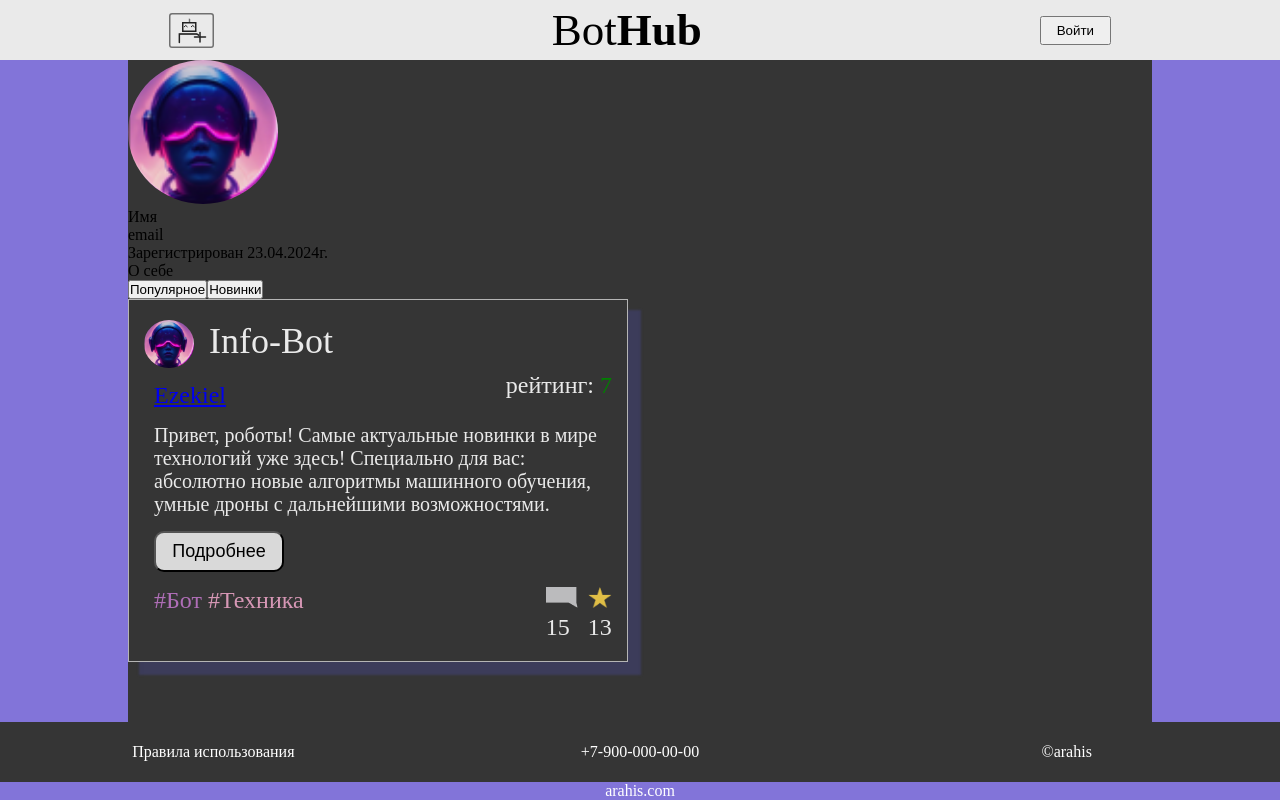
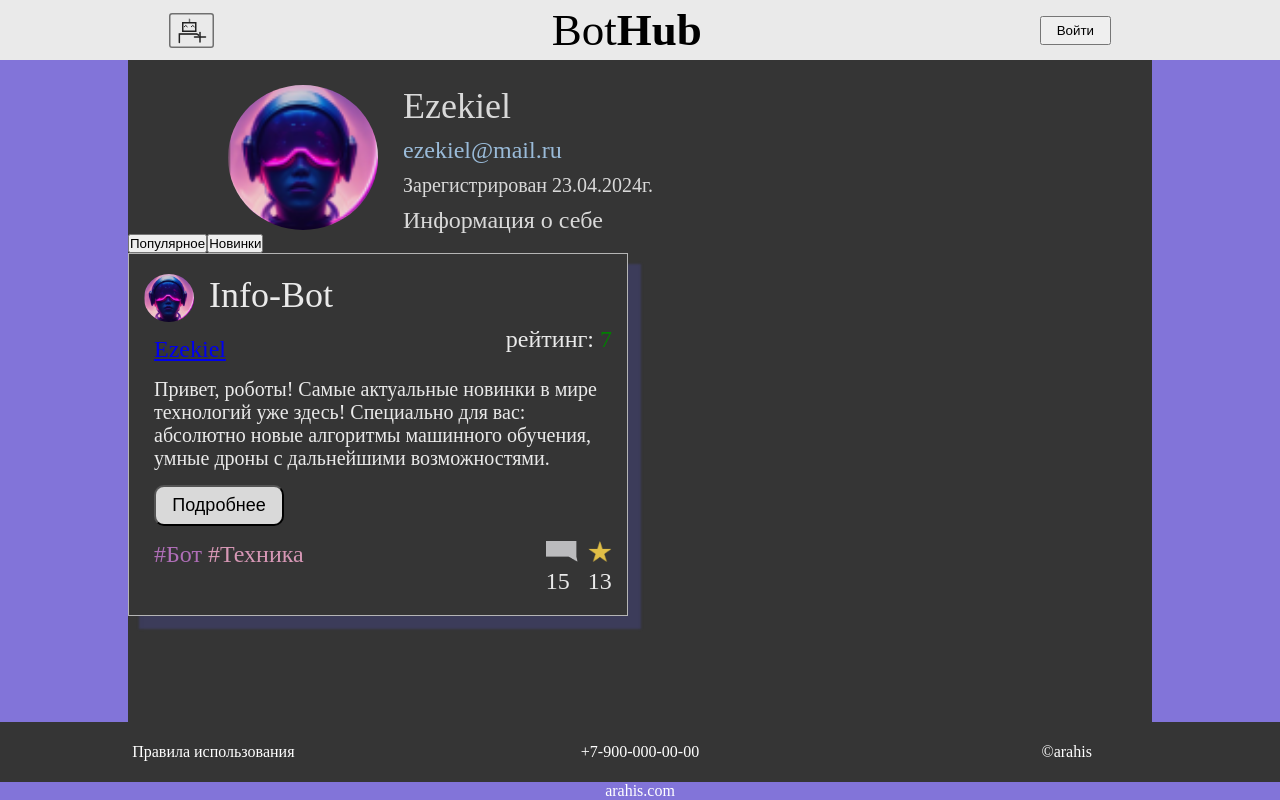
Before and after one commit to RomanGleizer/BotHub, a Vue app in the folder BotHub/bothub.client/: page /#/user/100 in a window 1280 px wide. Built offline with nearby package versions, Linux system fonts and the light colour scheme.

Commit message:
style user-page

```diff
--- a/BotHub/bothub.client/src/components/pages/User-Page.vue
+++ b/BotHub/bothub.client/src/components/pages/User-Page.vue
@@ -5,10 +5,10 @@
         <img alt="Аватар" class="avatar-image" src="@/images/avatar.png" width="150">
       </div>
       <div class="user-info">
-        <p>Имя</p>
-        <p>email</p>
-        <p>Зарегистрирован 23.04.2024г.</p>
-        <p>О себе</p>
+        <p class="name">{{this.name}}</p>
+        <p class="email">{{this.email}}</p>
+        <p class="time">Зарегистрирован 23.04.2024г.</p>
+        <p class="info">{{this.about}}</p>
       </div>
     </div>
     <div class="bot-list">
@@ -35,7 +35,9 @@ export default {
   data() {
     return {
       botList: BotList,
+      email: 'ezekiel@mail.ru',
       name: 'Ezekiel',
+      about: 'Информация о себе',
       sortParam: '',
       isAdded: true,
       isLike: false
@@ -78,9 +80,39 @@ export default {
     margin: 0 auto;
     height: 100%;
     background-color: #353535;
+    color: #D9D9D9;
   }
 
   .avatar-image {
     border-radius: 50%;
   }
+
+  .user {
+    display: flex;
+    align-items: center;
+    gap: 25px;
+    margin-left: 100px;
+    padding-top: 25px;
+  }
+
+  .name {
+    font-size: 36px;
+    margin-bottom: 10px;
+  }
+
+  .email {
+    font-size: 24px;
+    color: #9ABBD9;
+    margin-bottom: 10px;
+  }
+
+  .time {
+    font-size: 20px;
+    margin-bottom: 10px;
+  }
+
+  .info {
+    font-size: 24px;
+  }
+
 </style>
```
